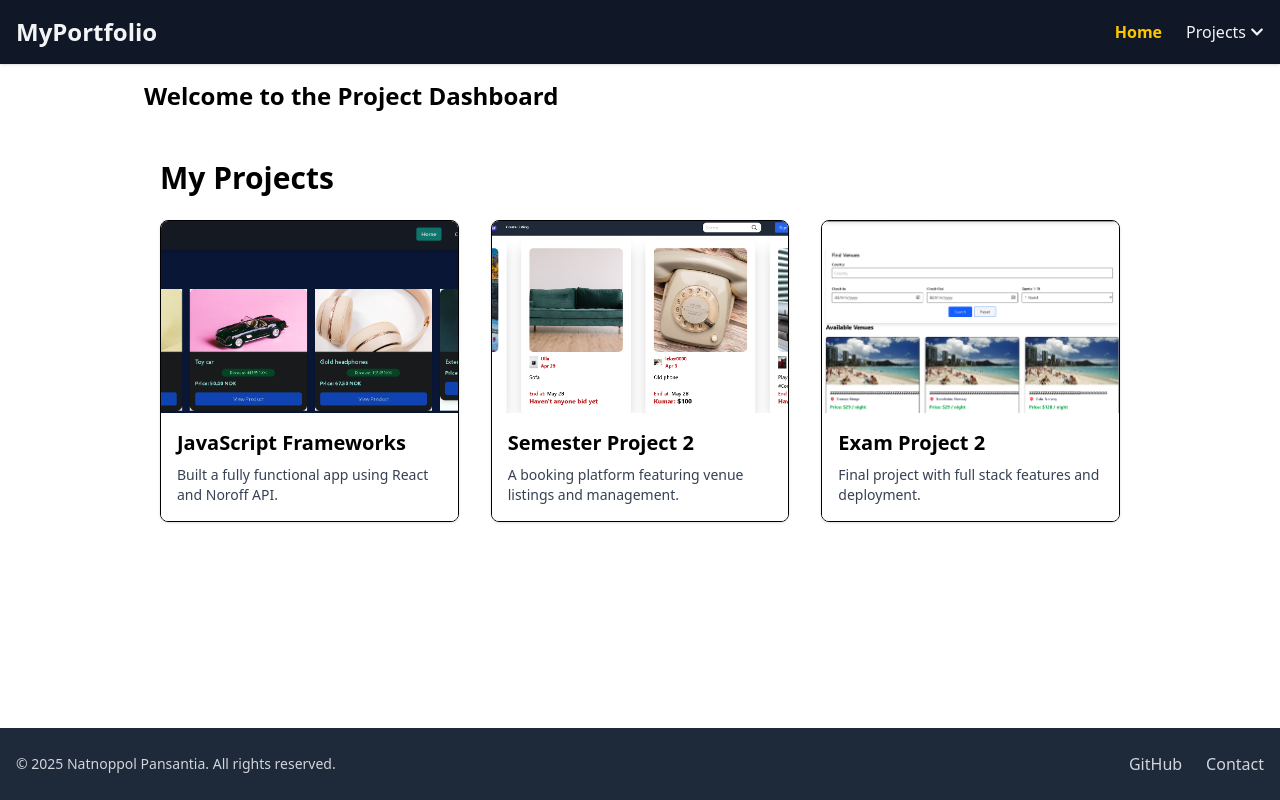
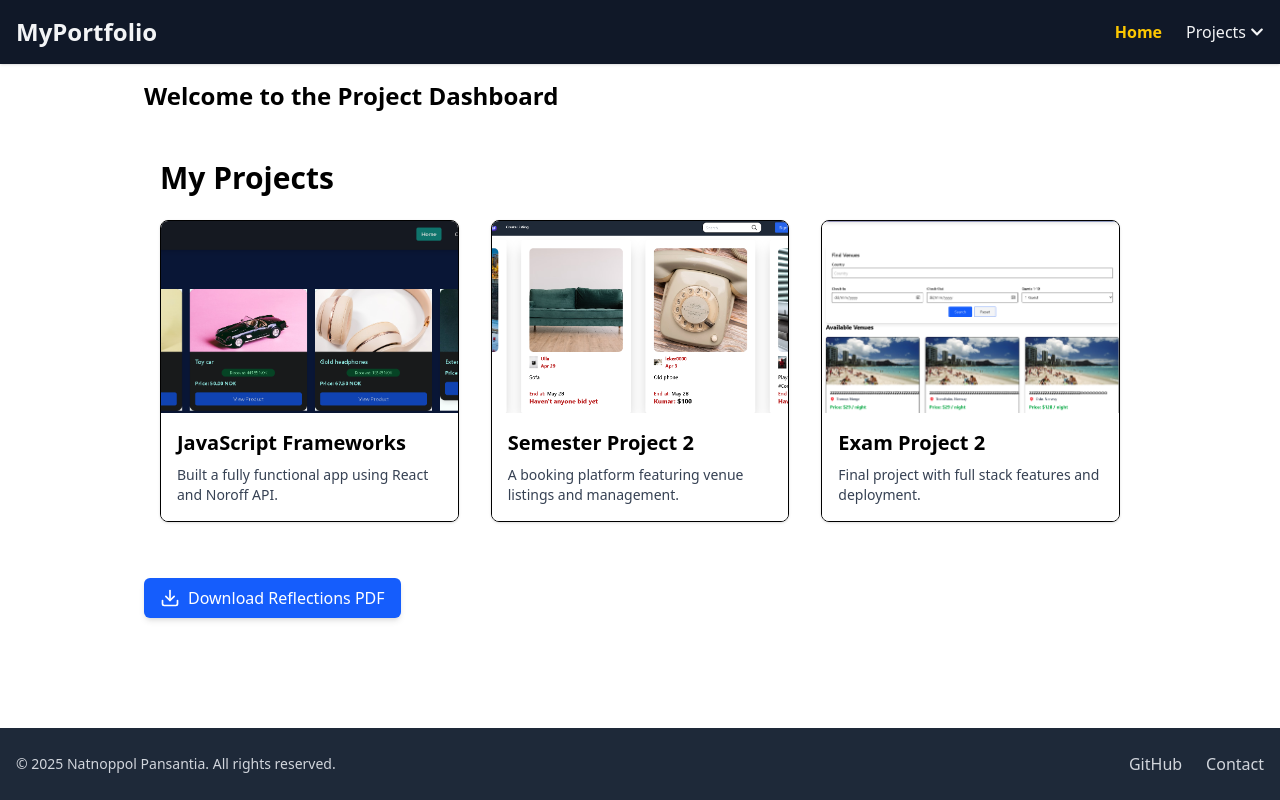
Before and after one commit to natnoppol/Portfolio-2, a React (Vite) app: page / in a window 1280 px wide. Shown: the top 800 px of the page. Built offline with nearby package versions, Linux system fonts and the light colour scheme.

Commit message:
Update Home.jsx

```diff
--- a/src/pages/Home.jsx
+++ b/src/pages/Home.jsx
@@ -1,13 +1,25 @@
-
 import React from "react";
 import ProjectList from "../components/ProjectList";
-
+import { FiDownload } from "react-icons/fi";
 
 export default function Home() {
   return (
-      <div className="p-4 max-w-5xl mx-auto">
-        <h1 className="text-2xl font-bold mb-4">Welcome to the Project Dashboard</h1>
-        <ProjectList />
+    <div className="p-4 max-w-5xl mx-auto">
+      <h1 className="text-2xl font-bold mb-4">Welcome to the Project Dashboard</h1>
+
+      <ProjectList />
+
+      <div className="mt-6">
+        <a
+          href="/reflections.pdf"
+          target="_blank"
+          rel="noopener noreferrer"
+          className="inline-flex items-center gap-2 px-4 py-2 bg-blue-600 text-white rounded-md shadow-md hover:bg-blue-700 transition-colors duration-300"
+        >
+          <FiDownload size={20} />
+          Download Reflections PDF
+        </a>
+      </div>
     </div>
   );
 }
```
